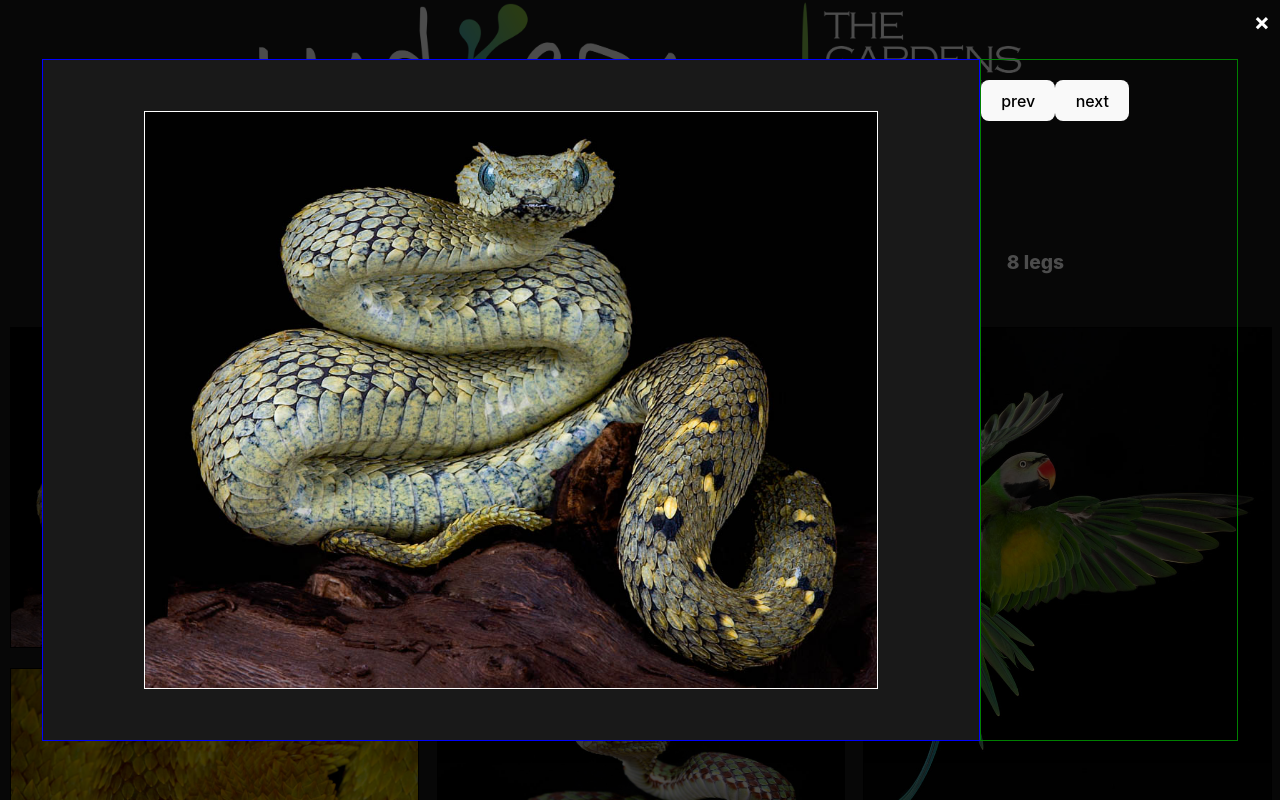
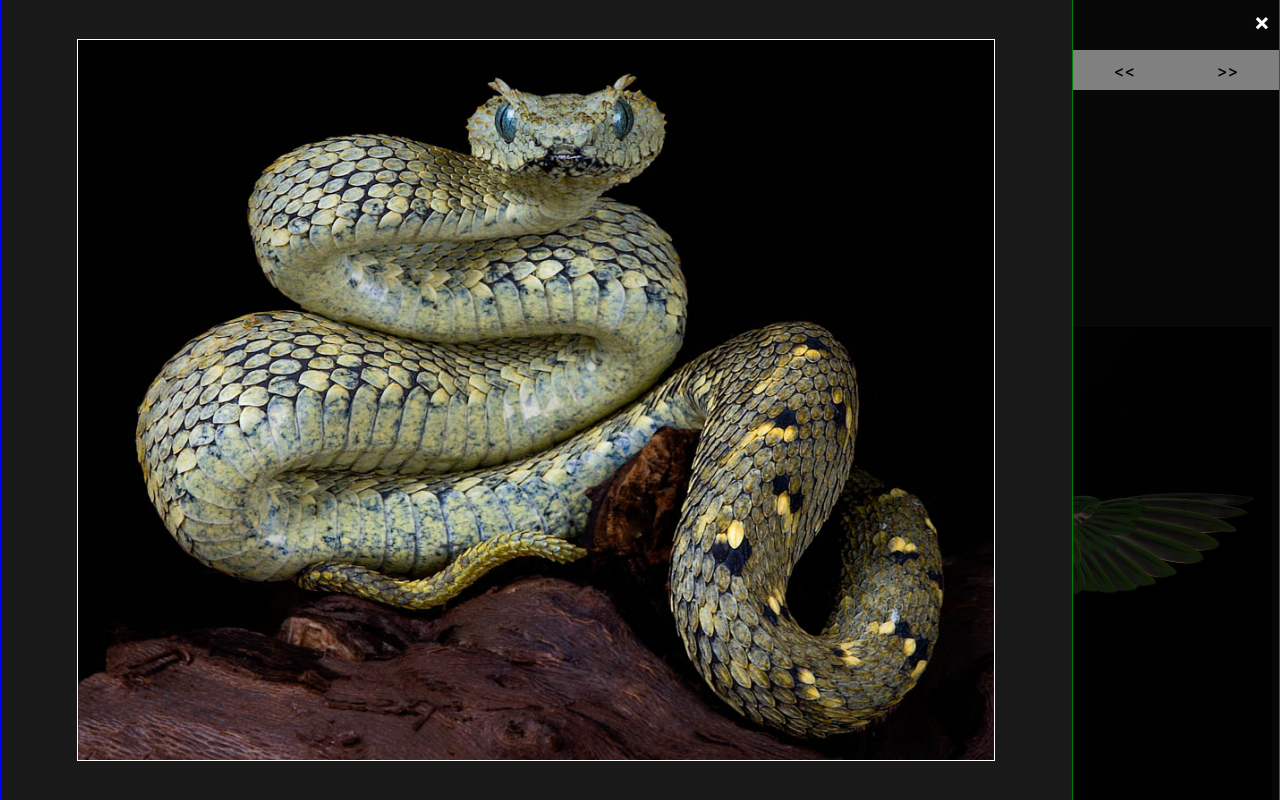
Before and after one commit to Kernapillar/Kern_Family_Zoo, a React (Vite) app in the folder frontend/Kern Family Zoo/: page / in a window 1280 px wide. Both pictures are taken after a click on the picture 214 px from the left and 487 px from the top of the page. Shown: the top 800 px of the page. Built offline with nearby package versions, Linux system fonts and the light colour scheme.

Commit message:
Modal code cleanup & filter bugs

```diff
--- a/frontend/Kern Family Zoo/src/components/gallery.jsx
+++ b/frontend/Kern Family Zoo/src/components/gallery.jsx
@@ -41,6 +41,7 @@ const Gallery = (props) =>{
       } else {
         setImages(props.pics.filter(img => img.legs === num))
       }
+      console.log(images)
   };
 
   const renderNav = () => {
@@ -75,10 +76,9 @@ const Gallery = (props) =>{
 
 
   const handleOpenModal = (picture) => {
+    console.log("PIC", picture)
     navigate(`/${picture.id}`);
 
-    // console.log(picture)
-    setModalPicture(picture.src);
     setModalIsOpen(true);
   }
   const handleCloseModal = () => {
@@ -91,7 +91,7 @@ const Gallery = (props) =>{
     <>
       {renderNav()}
       {renderCols()}
-      {modalIsOpen ? <Modal isOpen={modalIsOpen} onClose={handleCloseModal} imgUrl={modalPicture} pictures={images}/> : null}
+      {modalIsOpen ? <Modal isOpen={modalIsOpen} onClose={handleCloseModal} pictures={images}/> : null}
     </>
 
   )
--- a/frontend/Kern Family Zoo/src/components/modal.jsx
+++ b/frontend/Kern Family Zoo/src/components/modal.jsx
@@ -2,11 +2,16 @@ import React, {useState, useEffect } from "react";
 import { useNavigate, useParams } from "react-router-dom";
 import '../styles/modal.css';
 
-const Modal = ({isOpen, onClose, imgUrl, pictures, currentIdx}) => {
+const Modal = ({isOpen, onClose, pictures}) => {
+
+    const numPics = pictures.length;
     const [modalIsOpen, setModalIsOpen] = useState(false);
-    const pictureId = useParams();
-    const [currentPicture, setCurrentPicture] = useState(pictures[parseInt(pictureId.pictureId) - 1])
+    const pictureId = useParams().pictureId;
+    const [currentPicture, setCurrentPicture] = useState(pictures[pictureId - 1])
     const navigate = useNavigate();
+    console.log("PARAMS", pictureId)
+
+
 
     useEffect(() => {
         setModalIsOpen(isOpen);
@@ -18,6 +23,13 @@ const Modal = ({isOpen, onClose, imgUrl, pictures, currentIdx}) => {
         navigate(`/`);
     };
 
+    // const findIndex = () => {
+    //     for (let i = 0; i < numPics; i++) {
+    //         let pic = picture[i];
+    //         if (pic.id === pictureId)
+    //     }
+    // };
+
     const handleNext = () => {
         if (currentPicture.id === pictures.length) {
             setCurrentPicture(pictures[0]);
@@ -26,6 +38,7 @@ const Modal = ({isOpen, onClose, imgUrl, pictures, currentIdx}) => {
         }
         setCurrentPicture(pictures[currentPicture.id]);
         navigate(`/${currentPicture.id+1}`)
+        console.log('current', currentPicture)
     }
     const handlePrev = () => {
         if (currentPicture.id === 1) {
@@ -35,6 +48,8 @@ const Modal = ({isOpen, onClose, imgUrl, pictures, currentIdx}) => {
         }
         setCurrentPicture(pictures[currentPicture.id - 2]);
         navigate(`/${currentPicture.id - 1}`)
+        console.log( 'current', currentPicture)
+
     }
 
 
@@ -44,8 +59,8 @@ const Modal = ({isOpen, onClose, imgUrl, pictures, currentIdx}) => {
                 <img src={currentPicture.src} alt="modal" />
              </div>
              <div className="modal-controls">
-                <button onClick={handlePrev}>prev</button>
-                <button onClick={handleNext}>next</button>
+                <button onClick={handlePrev}>{`<<`}</button>
+                <button onClick={handleNext}>{`>>`}</button>
                 <span className="modal-close" onClick={handleClose}>
                     &times;
                 </span>
--- a/frontend/Kern Family Zoo/src/styles/modal.css
+++ b/frontend/Kern Family Zoo/src/styles/modal.css
@@ -16,20 +16,32 @@
     display: flex;
     justify-content: center;
     align-items: center;
-    width: 70%;
-    height: 80%;
+    width: 100%;
+    height: 100%;
     padding: 20px;
     background-color: rgb(25, 25, 25);
     border: 1px solid blue;
 }
 
 .modal-controls {
-    height: 80%;
+    height: 100%;
     width: 20%;
     padding-top: 20px;
     padding-bottom: 20px;
+    display: flex;
+    justify-content: space-evenly;
     border: 1px solid green;
+
 }
+.modal-controls button {
+    margin-top: 50px;
+    height: 40px;
+    width: 100%;
+    border-radius: 0;
+    /* opacity: 50%; */
+    background-color: grey;
+}
+
 
 .modal-close {
     position: absolute;
```
